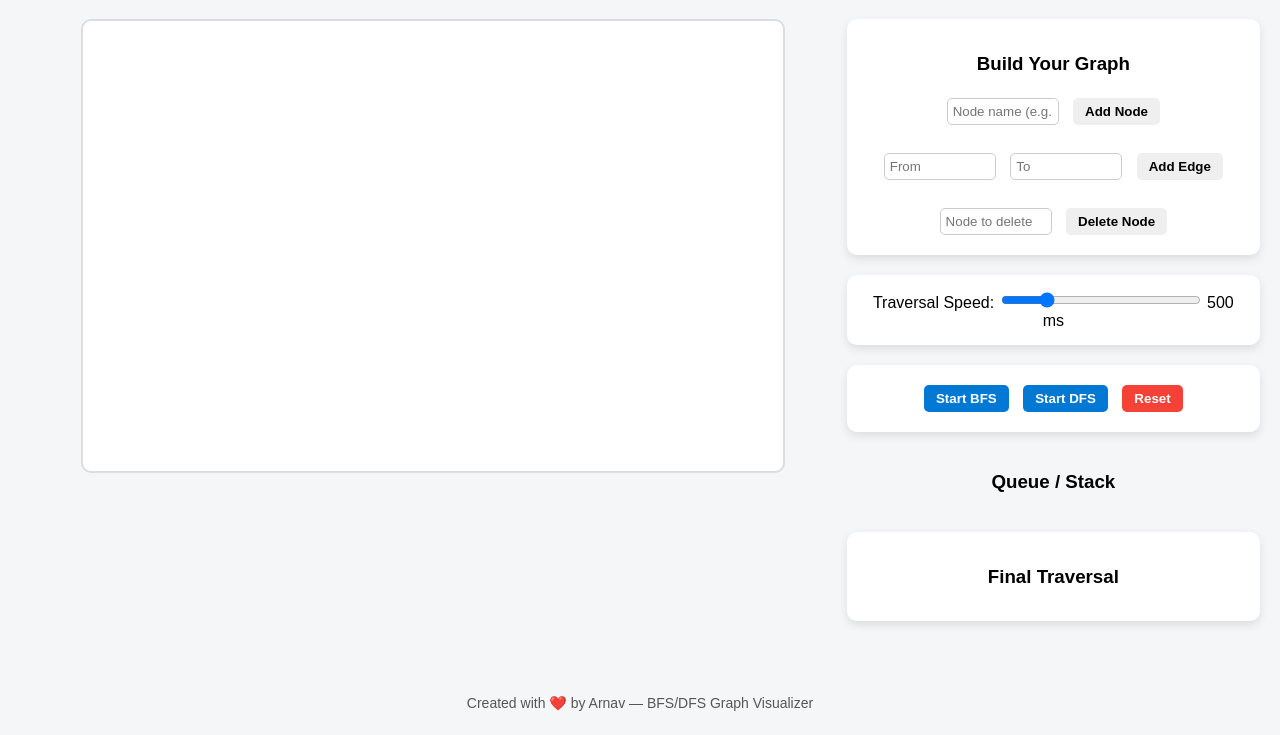
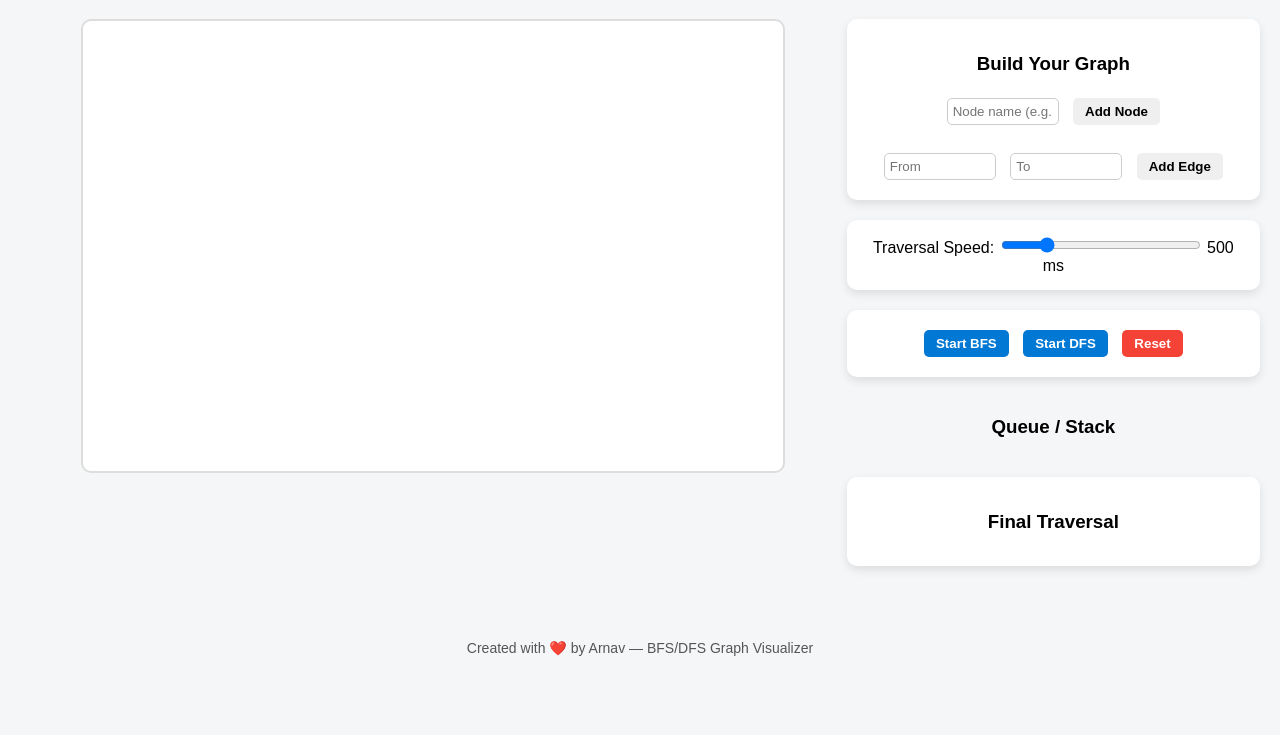
Before and after one commit to arnavsaraswat07/dfs-bfs, a plain HTML site: page index.html in a window 1280 px wide. Shown: the part 78-813 px from the top of the page. Drawn offline with Linux system fonts and the light colour scheme.

Commit message:
Update index.html

```diff
--- a/index.html
+++ b/index.html
@@ -25,9 +25,6 @@
         <input type="text" id="edge-from" placeholder="From">
         <input type="text" id="edge-to" placeholder="To">
         <button id="add-edge">Add Edge</button>
-        <br><br>
-        <input type="text" id="delete-node-input" placeholder="Node to delete">
-        <button id="delete-node">Delete Node</button>
       </div>
 
       <div id="speed-control">
```
